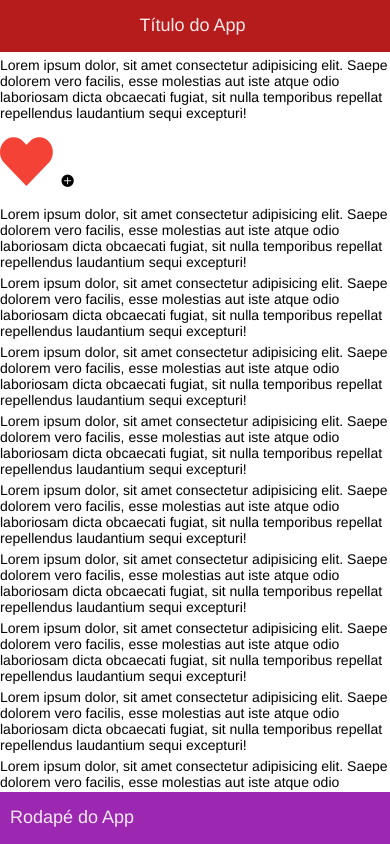
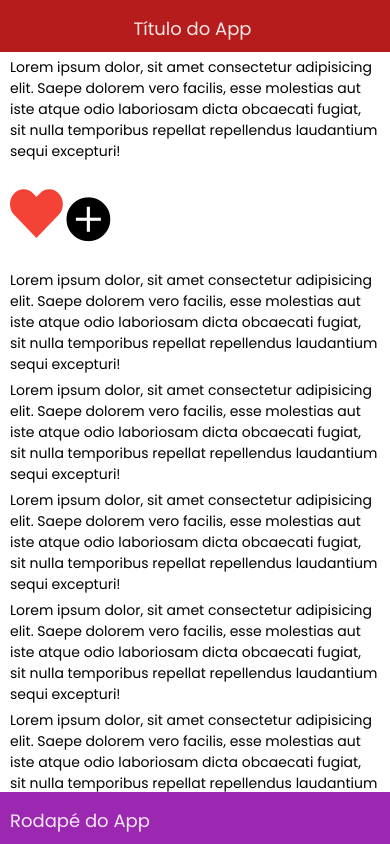
Before and after one commit to DarlanAugusto/Tecnospeed-appMobile, a website: page www/index.html in a window 390 px wide. Drawn offline with Linux system fonts and the light colour scheme; some packages are replaced by stand-ins of ours.

Commit message:
Componentes base: fonts, instalando fonte do Poppins do google fonts

```diff
--- a/www/index.html
+++ b/www/index.html
@@ -1,6 +1,7 @@
 <!DOCTYPE html>
 <html>
     <head>
+    <link rel="stylesheet" type="text/css" href="mobileui/fonts.css">
     <link rel="stylesheet" type="text/css" href="mobileui/style.css">
         <meta name="format-detection" content="telephone=no">
         <meta charset="utf-8">
@@ -9,16 +10,16 @@
         <link rel="stylesheet" type="text/css" href="css/index.css">
         <title>Apache Cordova</title>
     </head>
-    <body>
+    <body style="font-family: Poppins;">
         <div class="header red-900">
             <h1 class="align-center">Título do App</h1>
         </div>
 
-        <div class="content has-header has-footer">
+        <div class="content has-header has-footer padding">
             <p>Lorem ipsum dolor, sit amet consectetur adipisicing elit. Saepe dolorem vero facilis, esse molestias aut iste atque odio laboriosam dicta obcaecati fugiat, sit nulla temporibus repellat repellendus laudantium sequi excepturi!</p>
             <p>
                 <i class="icon ion-heart red icon-huge"></i>
-                <i class="ion-plus-circled"></i>
+                <i class="ion-plus-circled icon-big"></i>
             </p>
 
             <p>Lorem ipsum dolor, sit amet consectetur adipisicing elit. Saepe dolorem vero facilis, esse molestias aut iste atque odio laboriosam dicta obcaecati fugiat, sit nulla temporibus repellat repellendus laudantium sequi excepturi!</p>
--- /dev/null
+++ b/www/mobileui/fonts.css
@@ -0,0 +1,24 @@
+/* devanagari */
+@font-face {
+  font-family: 'Poppins';
+  font-style: normal;
+  font-weight: 400;
+  src: url(./fonts/pxiEyp8kv8JHgFVrJJbecnFHGPezSQ.woff2) format('woff2');
+  unicode-range: U+0900-097F, U+1CD0-1CF6, U+1CF8-1CF9, U+200C-200D, U+20A8, U+20B9, U+25CC, U+A830-A839, U+A8E0-A8FB;
+}
+/* latin-ext */
+@font-face {
+  font-family: 'Poppins';
+  font-style: normal;
+  font-weight: 400;
+  src: url(./fonts/pxiEyp8kv8JHgFVrJJnecnFHGPezSQ.woff2) format('woff2');
+  unicode-range: U+0100-024F, U+0259, U+1E00-1EFF, U+2020, U+20A0-20AB, U+20AD-20CF, U+2113, U+2C60-2C7F, U+A720-A7FF;
+}
+/* latin */
+@font-face {
+  font-family: 'Poppins';
+  font-style: normal;
+  font-weight: 400;
+  src: url(./fonts/pxiEyp8kv8JHgFVrJJfecnFHGPc.woff2) format('woff2');
+  unicode-range: U+0000-00FF, U+0131, U+0152-0153, U+02BB-02BC, U+02C6, U+02DA, U+02DC, U+2000-206F, U+2074, U+20AC, U+2122, U+2191, U+2193, U+2212, U+2215, U+FEFF, U+FFFD;
+}
```
Also changed, not shown: www/mobileui/fonts/pxiEyp8kv8JHgFVrJJbecnFHGPezSQ.woff2 (added), www/mobileui/fonts/pxiEyp8kv8JHgFVrJJfecnFHGPc.woff2 (added), www/mobileui/fonts/pxiEyp8kv8JHgFVrJJnecnFHGPezSQ.woff2 (added).
